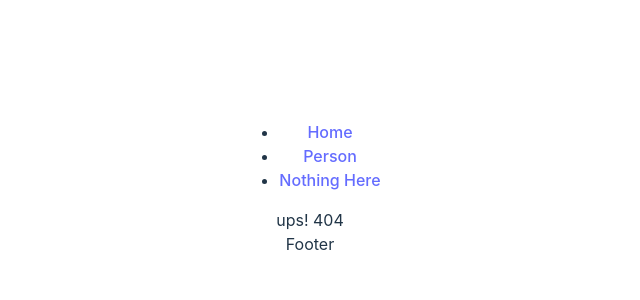
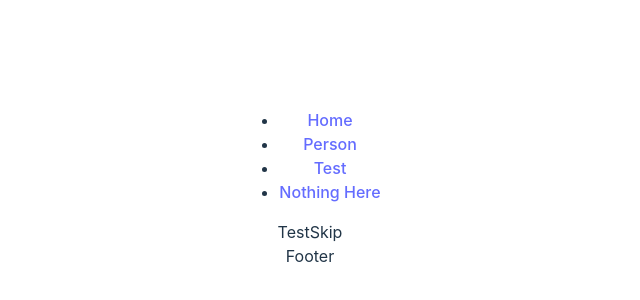
Before and after one commit to DukeKunYura/spa-for-usetech, a React (Vite) app: page /test in a window 1280 px wide. Before the commit this address had no page. Shown: the part 220-520 px from the top of the page, without its empty margins (330-970 px from the left). Built offline with nearby package versions, Linux system fonts and the light colour scheme; no server answers.

Commit message:
[+] add rtk query

```diff
--- a/package.json
+++ b/package.json
@@ -10,10 +10,12 @@
     "preview": "vite preview"
   },
   "dependencies": {
+    "@reduxjs/toolkit": "^1.9.5",
     "localforage": "^1.10.0",
     "match-sorter": "^6.3.1",
     "react": "^18.2.0",
     "react-dom": "^18.2.0",
+    "react-redux": "^8.0.7",
     "react-router-dom": "^6.11.2",
     "sort-by": "^1.2.0"
   },
--- a/src/App.tsx
+++ b/src/App.tsx
@@ -1,11 +1,13 @@
 import './App.css';
 import Main from '../src/layout/Main/Main';
+import { Provider } from 'react-redux';
+import { store } from './redux/store';
 
 function App() {
   return (
-    <>
+    <Provider store={store}>
       <Main />
-    </>
+    </Provider>
   )
 }
 
--- /dev/null
+++ b/src/api/jsonplaceholderApi.ts
@@ -0,0 +1,18 @@
+import { createApi, fetchBaseQuery } from '@reduxjs/toolkit/query/react';
+import { IPostResponse, IPostResponses } from '../interfaces/interfaces';
+
+export const jsonplaceholderApi = createApi({
+    reducerPath: 'jsonplaceholderApi',
+    baseQuery: fetchBaseQuery({ baseUrl: 'https://jsonplaceholder.typicode.com/' }),
+    endpoints: (builder) => ({
+        getPosts: builder.query<number, void>({
+            query: () => `posts`,
+            transformResponse: (response: IPostResponses) => response[5].id
+        }),
+        getPostById: builder.query<IPostResponse, number>({
+            query: (id) => `posts/${id}`,
+        })
+    }),
+})
+
+export const { useGetPostsQuery, useGetPostByIdQuery } = jsonplaceholderApi
--- /dev/null
+++ b/src/interfaces/interfaces.ts
@@ -0,0 +1,8 @@
+export interface IPostResponse {
+    userId: number;
+    id: number;
+    title: string;
+    body: string
+}
+
+export type IPostResponses = IPostResponse[];
--- a/src/layout/Header/Header.tsx
+++ b/src/layout/Header/Header.tsx
@@ -12,6 +12,9 @@ const Header: FC = () => {
                     <Link to="/person">Person</Link>
                 </li>
                 <li>
+                    <Link to="/test">Test</Link>
+                </li>
+                <li>
                     <Link to="/nothing-here">Nothing Here</Link>
                 </li>
             </ul>
--- a/src/layout/Main/Main.tsx
+++ b/src/layout/Main/Main.tsx
@@ -4,6 +4,7 @@ import Layout from "../Layout/Layout";
 import Home from "../../pages/Home/Home";
 import Person from "../../pages/Person/Person";
 import NoMatch from "../../pages/NoMatch/NoMatch";
+import TestSkip from "../../pages/TestSkip/TestSkip";
 
 const Main: FC = () => {
     return (
@@ -11,6 +12,7 @@ const Main: FC = () => {
             <Route path="/" element={<Layout />}>
                 <Route index element={<Home />} />
                 <Route path="person" element={<Person />} />
+                <Route path="test" element={<TestSkip />} />
                 <Route path="*" element={<NoMatch />} />
             </Route>
         </Routes>
--- /dev/null
+++ b/src/pages/TestSkip/TestSkip.tsx
@@ -0,0 +1,19 @@
+import { FC } from "react";
+import { useGetPostByIdQuery, useGetPostsQuery } from "../../api/jsonplaceholderApi";
+import { skipToken } from "@reduxjs/toolkit/dist/query";
+
+const TestSkip: FC = () => {
+    const { data: posts } = useGetPostsQuery();
+    const { data: post } = useGetPostByIdQuery(posts ?? skipToken);
+
+
+    return (
+        <>
+            <div>TestSkip</div>
+            {post?.body}
+        </>
+
+
+    )
+}
+export default TestSkip;
--- /dev/null
+++ b/src/redux/store.ts
@@ -0,0 +1,9 @@
+import { configureStore } from '@reduxjs/toolkit';
+import { jsonplaceholderApi } from '../api/jsonplaceholderApi';
+
+export const store = configureStore({
+    reducer: {
+        [jsonplaceholderApi.reducerPath]: jsonplaceholderApi.reducer,
+    },
+    middleware: (getDefaultMiddleware) => getDefaultMiddleware().concat(jsonplaceholderApi.middleware)
+})
```
Also changed, not shown: src/types/types.ts (added), 1 other file (tests, documents, lock files or other folders).
